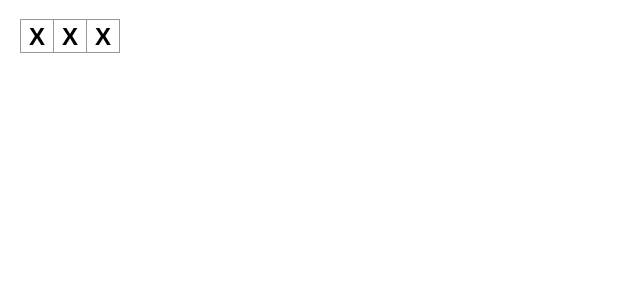
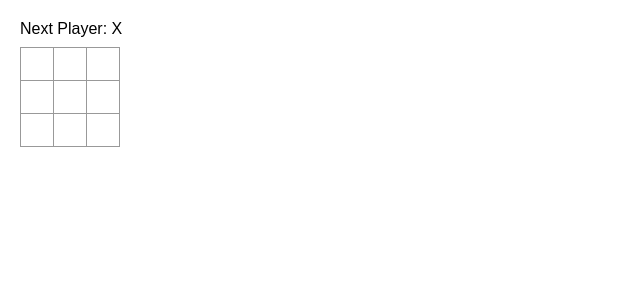
Before and after one commit to RetroHazard/Tic-React-toe, a React (Create React App) app: page / in a window 1280 px wide. Shown: the top 300 px of the page, without its empty margins (0-640 px from the left). Built offline with nearby package versions, Linux system fonts and the light colour scheme.

Commit message:
Main Game Completed

```diff
--- a/src/App.js
+++ b/src/App.js
@@ -1,9 +1,78 @@
-export default function Square() {
-  return (
-      <>
-    <button className="square">X</button>
-    <button className="square">X</button>
-    <button className="square">X</button>
-  </>
-  );
+import {useState} from "react";
+
+function Square({value, onSquareClick}) {
+
+    return (
+        <button className="square" onClick={onSquareClick}>{value}</button>
+    );
 }
+
+export default function Board() {
+    const [xIsNext, setXIsNext] = useState(true);
+    const [squares, setSquares] = useState(Array(9).fill(null));
+
+  function handleClick(i) {
+      if (squares[i] || calculateWinner(squares)) {
+          return;
+      }
+
+      const nextSquares = squares.slice();
+      if (xIsNext) {
+          nextSquares[i] = "X";
+      } else {
+          nextSquares[i] = "O";
+      }
+      setSquares(nextSquares);
+      setXIsNext(!xIsNext);
+
+  }
+
+    const winner = calculateWinner(squares);
+    let status;
+    if (winner) {
+        status = "Winner: " + winner;
+    } else {
+        status = "Next Player: " + (xIsNext ? "X" : "O");
+    }
+
+    return (
+        <>
+            <div className="status">{status}</div>
+            <div className="board-row">
+                <Square value={squares[0]} onSquareClick={() => handleClick(0)}/>
+                <Square value={squares[1]} onSquareClick={() => handleClick(1)}/>
+                <Square value={squares[2]} onSquareClick={() => handleClick(2)}/>
+            </div>
+            <div className="board-row">
+                <Square value={squares[3]} onSquareClick={() => handleClick(3)}/>
+                <Square value={squares[4]} onSquareClick={() => handleClick(4)}/>
+                <Square value={squares[5]} onSquareClick={() => handleClick(5)}/>
+            </div>
+            <div className="board-row">
+                <Square value={squares[6]} onSquareClick={() => handleClick(6)}/>
+                <Square value={squares[7]} onSquareClick={() => handleClick(7)}/>
+                <Square value={squares[8]} onSquareClick={() => handleClick(8)}/>
+            </div>
+        </>
+    );
+}
+
+function calculateWinner(squares) {
+    const lines = [
+        [0, 1, 2],
+        [3, 4, 5],
+        [6, 7, 8],
+        [0, 3, 6],
+        [1, 4, 7],
+        [2, 5, 8],
+        [0, 4, 8],
+        [2, 4, 6]
+    ];
+    for (let i = 0; i < lines.length; i++) {
+        const [a, b, c] = lines[i];
+        if (squares[a] && squares[a] === squares[b] && squares[a] === squares[c]) {
+            return squares[a];
+        }
+    }
+    return null;
+}
```
